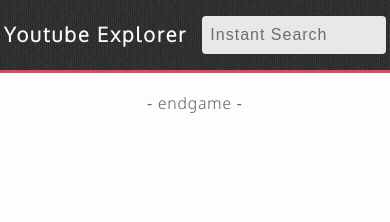
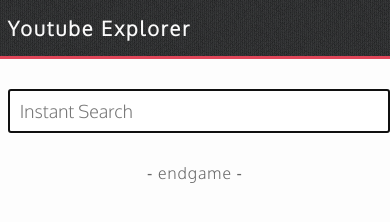
Before and after one commit to codenameyau/explorer, a website: page views/index.html in a window 390 px wide. Drawn offline with nearby package versions, Linux system fonts and the light colour scheme; files that its build step writes are made by us from their sources; no server answers.

Commit message:
#26 - Reverting to older search input design

```diff
--- a/public/css/navigation.css
+++ b/public/css/navigation.css
@@ -5,15 +5,11 @@
   background: url('../img/nav-bg.png');
   border-bottom: 3px solid #E04659;
   width: 100%;
-  margin: 0 0 40px;
+  margin: 0 0 30px;
 }
 
 .nav-container {
-  width: 98%;
-  padding: 16px 0;
-  max-width: 1280px;
-  margin: 0 auto;
-  display: flex;
+  padding: 10px 0;
 }
 
 .nav-logo {
@@ -28,25 +24,3 @@
 .nav-logo a {
   color: #fafafa;
 }
-
-.nav-search {
-  height: 38px;
-  transition: .3s ease-out;
-  font-size: 16px;
-  letter-spacing: 1px;
-  padding: 0 8px;
-  background: none;
-  border: none;
-  border-radius: 4px;
-  color: #c3c3c3;
-  flex: 1;
-}
-
-.nav-search:focus {
-  transition: .3s ease-in;
-  background: #fdfdfd;
-  opacity: 0.9;
-  outline: 0;
-  border: none;
-  color: #333;
-}
--- a/public/css/responsive.css
+++ b/public/css/responsive.css
@@ -2,22 +2,19 @@
 * RESPONSIVE
 *********************************************************************/
 @media (max-width: 1024px) {
-  .nav {
-    margin: 0 0 10px 0;
-  }
-
   .search-result {
     width: 33.333%;
   }
 }
 
 @media (max-width: 800px) {
+  .container,
+  .nav-container {
+    width: 96%;
+  }
+
   .search-result {
     width: 50%;
-  }
-
-  .nav-search {
-    width: 100%;
   }
 }
 
@@ -27,6 +24,6 @@
   }
 
   .search-result-img {
-    height: 240px;
+    height: 220px;
   }
 }
--- a/public/css/style.css
+++ b/public/css/style.css
@@ -40,8 +40,17 @@
 /********************************************************************
 * SEARCH RESULTS COMPONENT
 *********************************************************************/
+.search-input {
+  font-family: 'Oxygen', sans-serif;
+  width: 100%;
+  height: 38px;
+  font-size: 18px;
+  text-indent: 8px;
+  color: #333;
+}
+
 .search-results {
-  margin: 0 auto 20px auto;
+  margin: 30px auto;
   text-align: center;
 }
 
--- a/public/js/search.js
+++ b/public/js/search.js
@@ -93,10 +93,10 @@
 /********************************************************************
 * EVENT LISTENERS
 *********************************************************************/
-var currentSearchTerm = $('#nav-search').val();
+var currentSearchTerm = $('#search-input').val();
 
 var bindMainSearch = function() {
-  $('#nav-search').keyup(function(e) {
+  $('#search-input').keyup(function(e) {
     // Only send request if search term has changed.
     var newSearchTerm = e.target.value.trim();
     if (newSearchTerm !== currentSearchTerm) {
@@ -128,7 +128,7 @@
   $('body').keydown(function(e) {
     if (e.which === 9) {
       e.preventDefault();
-      $('#nav-search').focus();
+      $('#search-input').focus();
     }
   });
 };
```
Also changed, not shown: views/partials/_header.html (+4 -5 lines).
